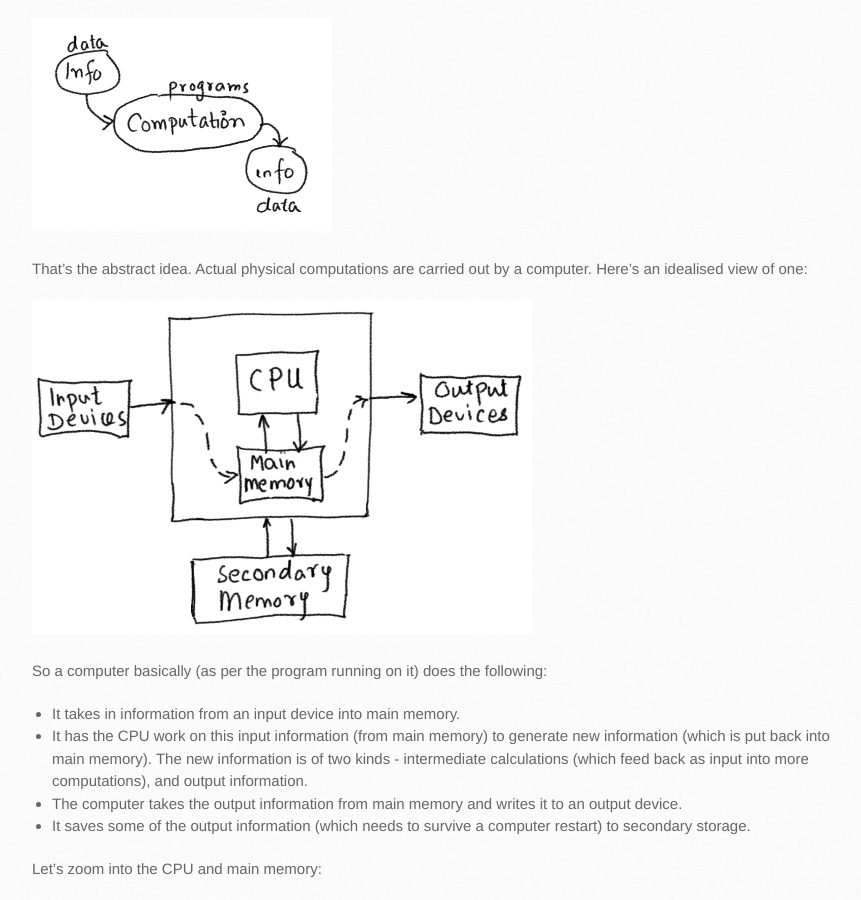
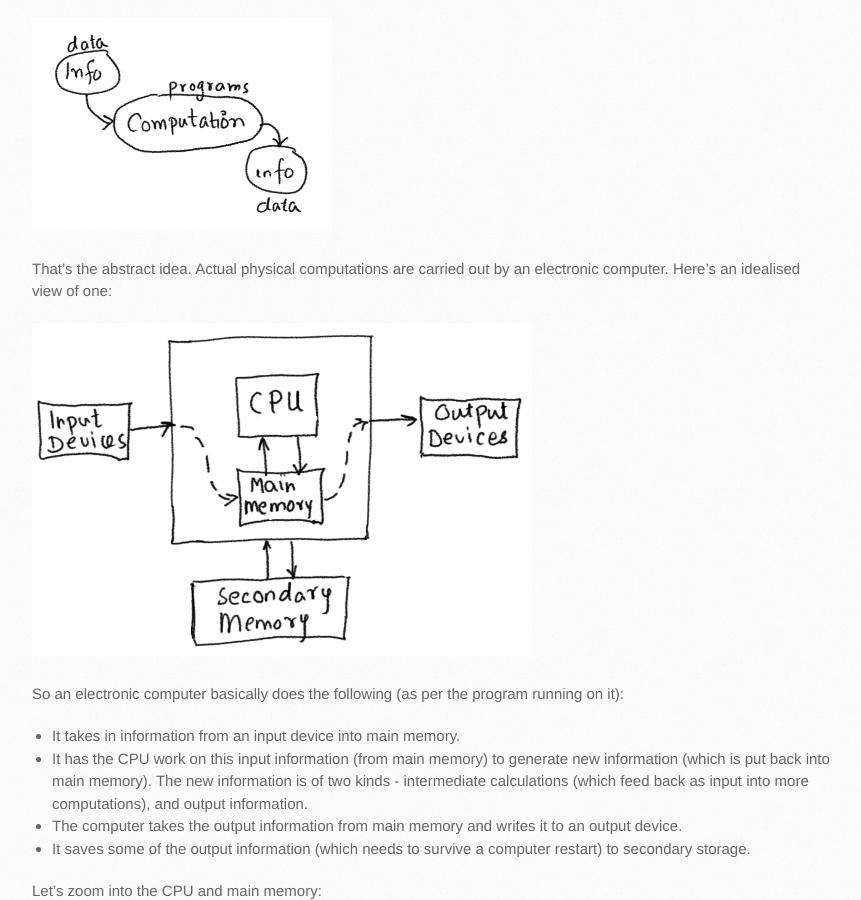
Before and after one commit to kojodoc/kojodoc.github.io, a Jekyll site: the page built from concepts/scala-essentials.md, in a window 1280 px wide and 900 px high, scrolled down 659 px. Shown: the whole window, without its empty margins (138-999 px from the left). Built offline with Jekyll 4.4.1, drawn with Linux system fonts in a browser that asks for light colours; our own code applies the rules of GitHub Pages for plain Markdown files; the repository's description, which GitHub fills in, is left out.

Commit message:
Update scala-essentials.md

```diff
--- a/concepts/scala-essentials.md
+++ b/concepts/scala-essentials.md
@@ -25,11 +25,11 @@ A computation takes in information and spits out new infomation.
 
 <img src ="computation.png" width="300"/>
 
-That's the abstract idea. Actual physical computations are carried out by a computer. Here's an idealised view of one:
+That's the abstract idea. Actual physical computations are carried out by an electronic computer. Here's an idealised view of one:
 
 <img src ="computer.png" width="500"/>
 
-So a computer basically (as per the program running on it) does the following:
+So an electronic computer basically does the following (as per the program running on it):
 * It takes in information from an input device into main memory.
 * It has the CPU work on this input information (from main memory) to generate new information (which is put back into main memory). The new information is of two kinds - intermediate calculations (which feed back as input into more computations), and output information.
 * The computer takes the output information from main memory and writes it to an output device.
```
